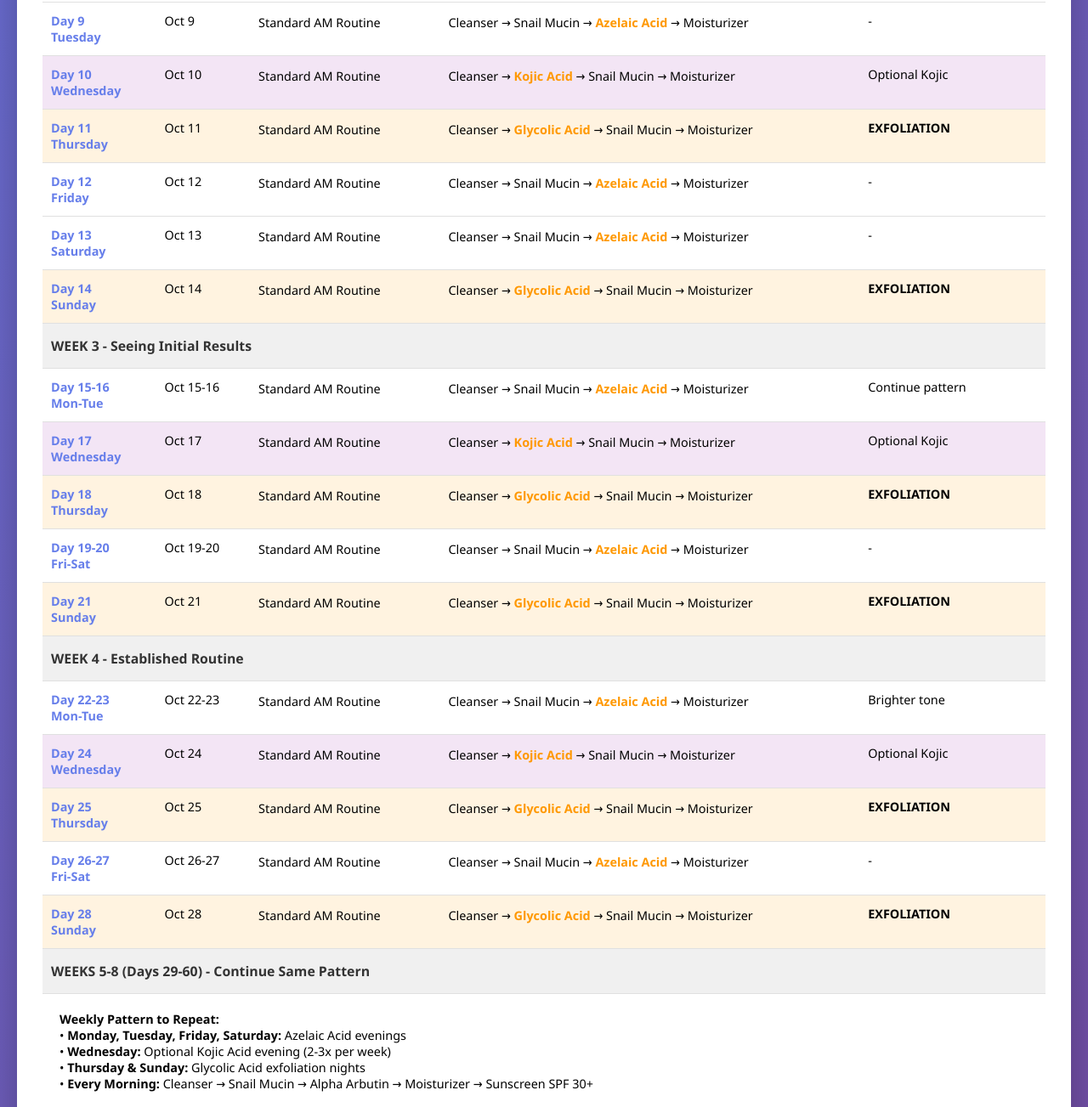
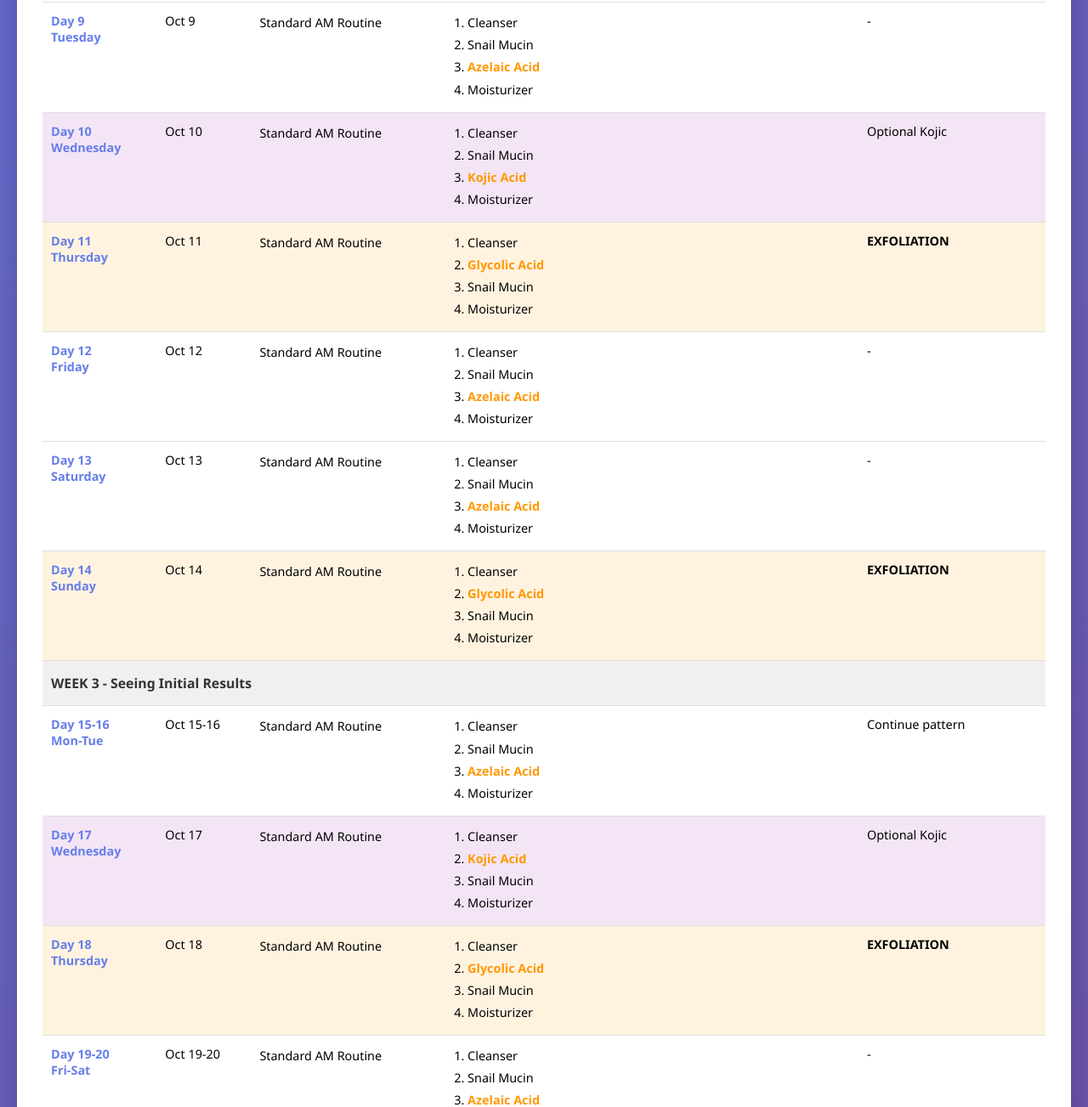
Before and after one commit to Maradoux/Skincare, a plain HTML site: page index.html in a window 1280 px wide. Shown: the part 1497-2800 px from the top of the page at 85% size. Drawn offline with Linux system fonts and the light colour scheme.

Commit message:
table changes

```diff
--- a/index.html
+++ b/index.html
@@ -198,8 +198,8 @@
                 <tr>
                     <th>Day</th>
                     <th>Date</th>
-                    <th>Morning Routine</th>
-                    <th>Evening Routine</th>
+                    <th>Morning</th>
+                    <th>Evening</th>
                     <th>Notes</th>
                 </tr>
             </thead>
@@ -329,42 +329,84 @@
                     <td class="day-cell">Day 9<br>Tuesday</td>
                     <td>Oct 9</td>
                     <td class="routine-cell">Standard AM Routine</td>
-                    <td class="routine-cell">Cleanser → Snail Mucin → <span class="highlight">Azelaic Acid</span> → Moisturizer</td>
+                    <td class="routine-cell">
+                        <ol>
+                            <li>Cleanser</li>
+                            <li>Snail Mucin</li>
+                            <li><span class="highlight">Azelaic Acid</span></li>
+                            <li>Moisturizer</li>
+                        </ol>
+                    </td>
                     <td>-</td>
                 </tr>
                 <tr style="background: #f3e5f5;">
                     <td class="day-cell">Day 10<br>Wednesday</td>
                     <td>Oct 10</td>
                     <td class="routine-cell">Standard AM Routine</td>
-                    <td class="routine-cell">Cleanser → <span class="highlight">Kojic Acid</span> → Snail Mucin → Moisturizer</td>
+                    <td class="routine-cell">
+                        <ol>
+                            <li>Cleanser</li>
+                            <li>Snail Mucin</li>
+                            <li><span class="highlight">Kojic Acid</span></li>
+                            <li>Moisturizer</li>
+                        </ol>
+                    </td>
                     <td>Optional Kojic</td>
                 </tr>
                 <tr style="background: #fff3e0;">
                     <td class="day-cell">Day 11<br>Thursday</td>
                     <td>Oct 11</td>
                     <td class="routine-cell">Standard AM Routine</td>
-                    <td class="routine-cell">Cleanser → <span class="highlight">Glycolic Acid</span> → Snail Mucin → Moisturizer</td>
+                    <td class="routine-cell">
+                        <ol>
+                            <li>Cleanser</li>
+                            <li><span class="highlight">Glycolic Acid</span></li>
+                            <li>Snail Mucin</li>
+                            <li>Moisturizer</li>
+                        </ol>
+                    </td>
                     <td><strong>EXFOLIATION</strong></td>
                 </tr>
                 <tr>
                     <td class="day-cell">Day 12<br>Friday</td>
                     <td>Oct 12</td>
                     <td class="routine-cell">Standard AM Routine</td>
-                    <td class="routine-cell">Cleanser → Snail Mucin → <span class="highlight">Azelaic Acid</span> → Moisturizer</td>
+                    <td class="routine-cell">
+                        <ol>
+                            <li>Cleanser</li>
+                            <li>Snail Mucin</li>
+                            <li><span class="highlight">Azelaic Acid</span></li>
+                            <li>Moisturizer</li>
+                        </ol>
+                    </td>
                     <td>-</td>
                 </tr>
                 <tr>
                     <td class="day-cell">Day 13<br>Saturday</td>
                     <td>Oct 13</td>
                     <td class="routine-cell">Standard AM Routine</td>
-                    <td class="routine-cell">Cleanser → Snail Mucin → <span class="highlight">Azelaic Acid</span> → Moisturizer</td>
+                    <td class="routine-cell">
+                        <ol>
+                            <li>Cleanser</li>
+                            <li>Snail Mucin</li>
+                            <li><span class="highlight">Azelaic Acid</span></li>
+                            <li>Moisturizer</li>
+                        </ol>
+                    </td>
                     <td>-</td>
                 </tr>
                 <tr style="background: #fff3e0;">
                     <td class="day-cell">Day 14<br>Sunday</td>
                     <td>Oct 14</td>
                     <td class="routine-cell">Standard AM Routine</td>
-                    <td class="routine-cell">Cleanser → <span class="highlight">Glycolic Acid</span> → Snail Mucin → Moisturizer</td>
+                    <td class="routine-cell">
+                        <ol>
+                            <li>Cleanser</li>
+                            <li><span class="highlight">Glycolic Acid</span></li>
+                            <li>Snail Mucin</li>
+                            <li>Moisturizer</li>
+                        </ol>
+                    </td>
                     <td><strong>EXFOLIATION</strong></td>
                 </tr>
 
@@ -376,35 +418,70 @@
                     <td class="day-cell">Day 15-16<br>Mon-Tue</td>
                     <td>Oct 15-16</td>
                     <td class="routine-cell">Standard AM Routine</td>
-                    <td class="routine-cell">Cleanser → Snail Mucin → <span class="highlight">Azelaic Acid</span> → Moisturizer</td>
+                   <td class="routine-cell">
+                        <ol>
+                            <li>Cleanser</li>
+                            <li>Snail Mucin</li>
+                            <li><span class="highlight">Azelaic Acid</span></li>
+                            <li>Moisturizer</li>
+                        </ol>
+                    </td>
                     <td>Continue pattern</td>
                 </tr>
                 <tr style="background: #f3e5f5;">
                     <td class="day-cell">Day 17<br>Wednesday</td>
                     <td>Oct 17</td>
                     <td class="routine-cell">Standard AM Routine</td>
-                    <td class="routine-cell">Cleanser → <span class="highlight">Kojic Acid</span> → Snail Mucin → Moisturizer</td>
+                    <td class="routine-cell">
+                        <ol>
+                            <li>Cleanser</li>
+                            <li><span class="highlight">Kojic Acid</span></li>
+                            <li>Snail Mucin</li>
+                            <li>Moisturizer</li>
+                        </ol>
+                    </td>
                     <td>Optional Kojic</td>
                 </tr>
                 <tr style="background: #fff3e0;">
                     <td class="day-cell">Day 18<br>Thursday</td>
                     <td>Oct 18</td>
                     <td class="routine-cell">Standard AM Routine</td>
-                    <td class="routine-cell">Cleanser → <span class="highlight">Glycolic Acid</span> → Snail Mucin → Moisturizer</td>
+                    <td class="routine-cell">
+                        <ol>
+                            <li>Cleanser</li>
+                            <li><span class="highlight">Glycolic Acid</span></li>
+                            <li>Snail Mucin</li>
+                            <li>Moisturizer</li>
+                        </ol>
+                    </td>
                     <td><strong>EXFOLIATION</strong></td>
                 </tr>
                 <tr>
                     <td class="day-cell">Day 19-20<br>Fri-Sat</td>
                     <td>Oct 19-20</td>
                     <td class="routine-cell">Standard AM Routine</td>
-                    <td class="routine-cell">Cleanser → Snail Mucin → <span class="highlight">Azelaic Acid</span> → Moisturizer</td>
+                    <td class="routine-cell">
+                        <ol>
+                            <li>Cleanser</li>
+                            <li>Snail Mucin</li>
+                            <li><span class="highlight">Azelaic Acid</span></li>
+                            <li>Moisturizer</li>
+                        </ol>
+                    </td>
                     <td>-</td>
                 </tr>
                 <tr style="background: #fff3e0;">
                     <td class="day-cell">Day 21<br>Sunday</td>
                     <td>Oct 21</td>
                     <td class="routine-cell">Standard AM Routine</td>
-                    <td class="routine-cell">Cleanser → <span class="highlight">Glycolic Acid</span> → Snail Mucin → Moisturizer</td>
+                    <td class="routine-cell">
+                        <ol>
+                            <li>Cleanser</li>
+                            <li><span class="highlight">Glycolic Acid</span></li>
+                            <li>Snail Mucin</li>
+                            <li>Moisturizer</li>
+                        </ol>
+                    </td>
                     <td><strong>EXFOLIATION</strong></td>
                 </tr>
 
@@ -416,35 +493,70 @@
                     <td class="day-cell">Day 22-23<br>Mon-Tue</td>
                     <td>Oct 22-23</td>
                     <td class="routine-cell">Standard AM Routine</td>
-                    <td class="routine-cell">Cleanser → Snail Mucin → <span class="highlight">Azelaic Acid</span> → Moisturizer</td>
+                    <td class="routine-cell">
+                        <ol>
+                            <li>Cleanser</li>
+                            <li>Snail Mucin</li>
+                            <li><span class="highlight">Azelaic Acid</span></li>
+                            <li>Moisturizer</li>
+                        </ol>
+                    </td>
                     <td>Brighter tone</td>
                 </tr>
                 <tr style="background: #f3e5f5;">
                     <td class="day-cell">Day 24<br>Wednesday</td>
                     <td>Oct 24</td>
                     <td class="routine-cell">Standard AM Routine</td>
-                    <td class="routine-cell">Cleanser → <span class="highlight">Kojic Acid</span> → Snail Mucin → Moisturizer</td>
+                    <td class="routine-cell">
+                        <ol>
+                            <li>Cleanser</li>
+                            <li><span class="highlight">Kojic Acid</span></li>
+                            <li>Snail Mucin</li>
+                            <li>Moisturizer</li>
+                        </ol>
+                    </td>
                     <td>Optional Kojic</td>
                 </tr>
                 <tr style="background: #fff3e0;">
                     <td class="day-cell">Day 25<br>Thursday</td>
                     <td>Oct 25</td>
                     <td class="routine-cell">Standard AM Routine</td>
-                    <td class="routine-cell">Cleanser → <span class="highlight">Glycolic Acid</span> → Snail Mucin → Moisturizer</td>
+                    <td class="routine-cell">
+                        <ol>
+                            <li>Cleanser</li>
+                            <li><span class="highlight">Glycolic Acid</span></li>
+                            <li>Snail Mucin</li>
+                            <li>Moisturizer</li>
+                        </ol>
+                    </td>
                     <td><strong>EXFOLIATION</strong></td>
                 </tr>
                 <tr>
                     <td class="day-cell">Day 26-27<br>Fri-Sat</td>
                     <td>Oct 26-27</td>
                     <td class="routine-cell">Standard AM Routine</td>
-                    <td class="routine-cell">Cleanser → Snail Mucin → <span class="highlight">Azelaic Acid</span> → Moisturizer</td>
+                    <td class="routine-cell">
+                        <ol>
+                            <li>Cleanser</li>
+                            <li>Snail Mucin</li>
+                            <li><span class="highlight">Azelaic Acid</span></li>
+                            <li>Moisturizer</li>
+                        </ol>
+                    </td>
                     <td>-</td>
                 </tr>
                 <tr style="background: #fff3e0;">
                     <td class="day-cell">Day 28<br>Sunday</td>
                     <td>Oct 28</td>
                     <td class="routine-cell">Standard AM Routine</td>
-                    <td class="routine-cell">Cleanser → <span class="highlight">Glycolic Acid</span> → Snail Mucin → Moisturizer</td>
+                   <td class="routine-cell">
+                        <ol>
+                            <li>Cleanser</li>
+                            <li><span class="highlight">Glycolic Acid</span></li>
+                            <li>Snail Mucin</li>
+                            <li>Moisturizer</li>
+                        </ol>
+                    </td>
                     <td><strong>EXFOLIATION</strong></td>
                 </tr>
 
```
